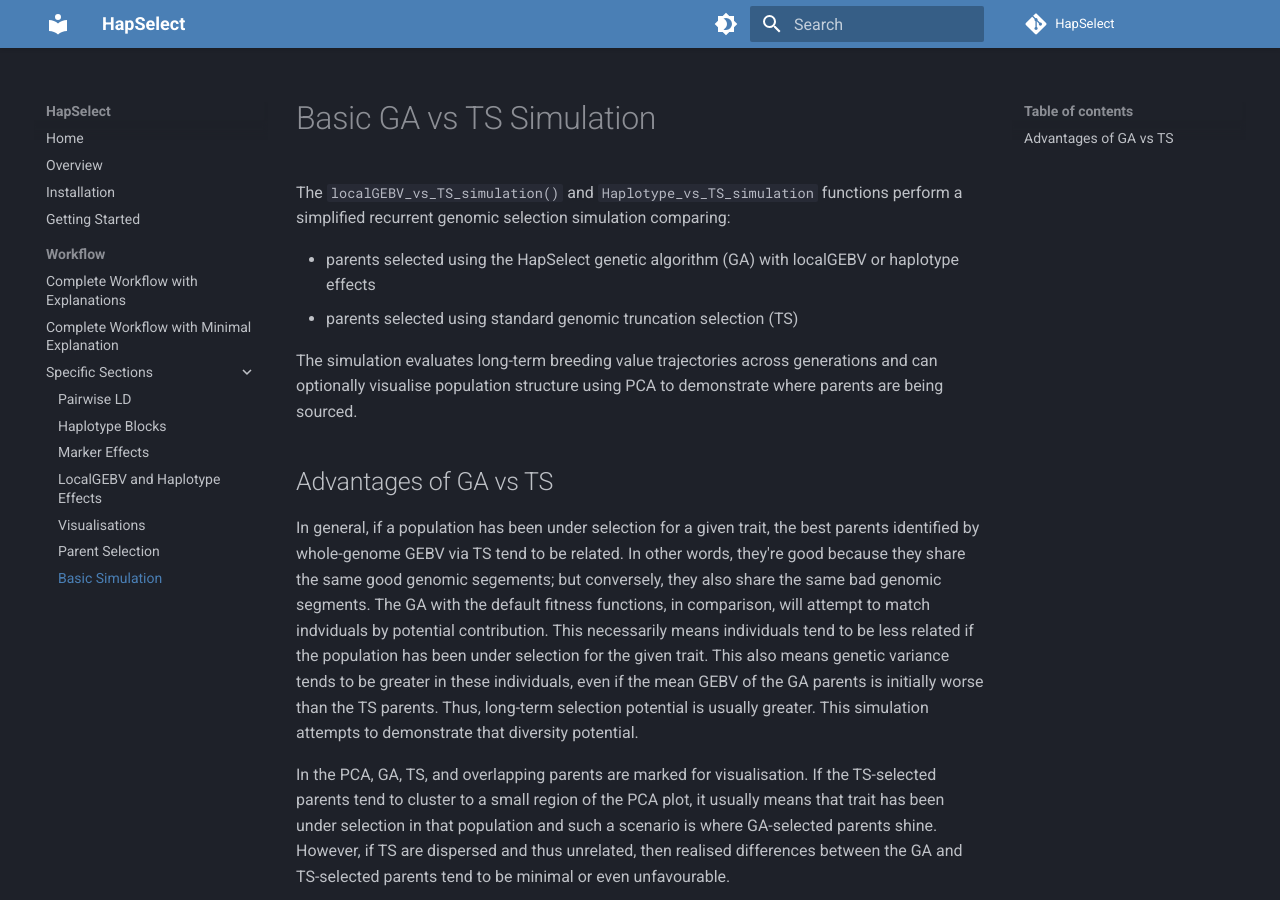
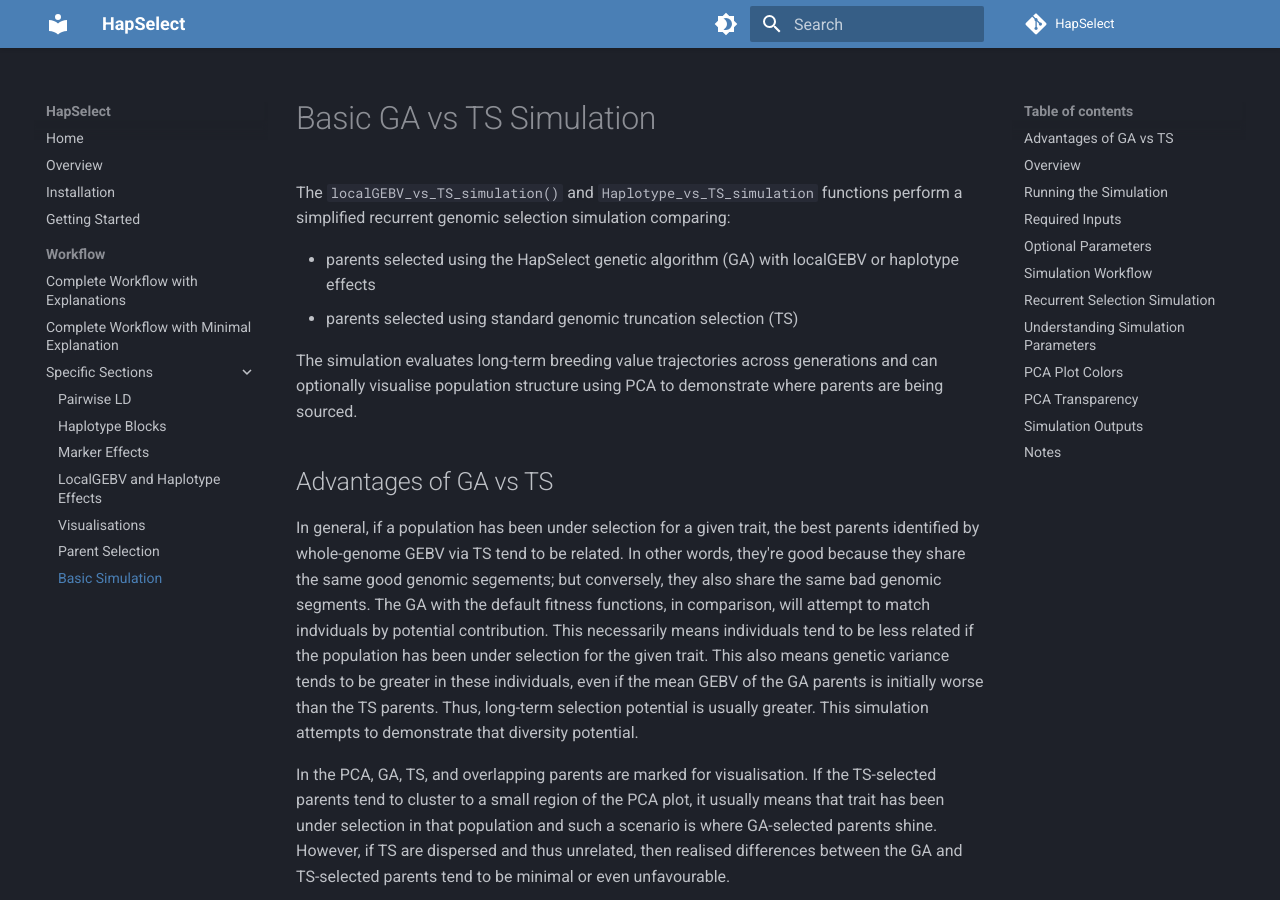
Before and after one commit to wrshf7/HapSelect-Docs, an MkDocs documentation site: the page built from docs/workflow/basic-simulation.md, in a window 1280 px wide and 900 px high. Built offline with MkDocs 1.6.1 and Material for MkDocs 9.7.7, drawn with Linux system fonts in a browser that asks for light colours; comment, search, counter and statistics services are not loaded.

Commit message:
Update basic-simulation.md

````diff
--- a/docs/workflow/basic-simulation.md
+++ b/docs/workflow/basic-simulation.md
@@ -15,7 +15,7 @@
 
 ---
 
-# Overview
+## Overview
 
 The simulation performs the following steps:
 
@@ -36,7 +36,7 @@
 
 ---
 
-# Running the Simulation
+## Running the Simulation
 
 ```r
 #localGEBV
@@ -81,7 +81,7 @@
 
 ---
 
-# Required Inputs
+## Required Inputs
 
 | Parameter | Description |
 |:---|:---|
@@ -92,7 +92,7 @@
 
 ---
 
-# Optional Parameters
+## Optional Parameters
 
 | Parameter | Default | Description |
 |:---|:---|:---|
@@ -110,9 +110,9 @@
 
 ---
 
-# Simulation Workflow
+## Simulation Workflow
 
-## 1. Marker Compatibility Checks
+### 1. Marker Compatibility Checks
 
 The function internally verifies that:
 
@@ -124,7 +124,7 @@
 
 ---
 
-## 2. GEBV Calculation
+### 2. GEBV Calculation
 
 The function computes genomic estimated breeding values (GEBV) using:
 
@@ -143,7 +143,7 @@
 
 ---
 
-## 3. TS Parent Selection
+### 3. TS Parent Selection
 
 Truncation-selected parents are chosen as the individuals with the highest (or lowest when `maximize = FALSE` GEBV values.
 
@@ -161,7 +161,7 @@
 
 ---
 
-## 5. Genetic Map Construction
+### 5. Genetic Map Construction
 
 The simulation requires marker positions in centiMorgans (cM).
 
@@ -169,7 +169,7 @@
 
 ---
 
-### Using a True Genetic Map (Recommended)
+#### Using a True Genetic Map (Recommended)
 
 ```r
 #example of how to supply the genetic map positions
@@ -186,7 +186,7 @@
 
 ---
 
-## Inferring Genetic Positions from Physical Distance
+### Inferring Genetic Positions from Physical Distance
 
 If:
 
@@ -214,7 +214,7 @@
 
 ---
 
-# Recurrent Selection Simulation
+## Recurrent Selection Simulation
 
 The simulation uses the `genomicSimulation` package internally.
 
@@ -229,26 +229,26 @@
 
 ---
 
-# Understanding Simulation Parameters
+## Understanding Simulation Parameters
 
-## `num_gen`
+### `num_gen`
 
 Controls the number of recurrent selection generations.
 
-### Larger Values
+#### Larger Values
 
 - better evaluate long-term gain
 - reveal selection plateaus
 - better assess diversity preservation
 
-### Smaller Values
+#### Smaller Values
 
 - faster simulations
 - emphasize short-term gain
 
 ---
 
-## `num_sim_reps`
+### `num_sim_reps`
 
 Controls the number of independent simulation replicates.
 
@@ -259,7 +259,7 @@
 - random mating patterns
 - random phasing (if using dosage heterozygotes)
 
-### Larger Values
+#### Larger Values
 
 Advantages:
 
@@ -274,11 +274,11 @@
 
 ---
 
-## `num_cross_per_gen`
+### `num_cross_per_gen`
 
 Controls the number of progeny generated each generation.
 
-### Larger Values
+#### Larger Values
 
 Advantages:
 
@@ -294,7 +294,7 @@
 
 ---
 
-## `mean_adjust`
+### `mean_adjust`
 
 Controls genotype centering before GEBV calculation.
 
@@ -311,7 +311,7 @@
 
 ---
 
-## `PCA`
+### `PCA`
 
 If `TRUE`, PCA is performed on the genotype matrix.
 
@@ -331,7 +331,7 @@
 
 ---
 
-# PCA Plot Colors
+## PCA Plot Colors
 
 The `colors` argument must contain exactly four valid R colors in the following order:
 
@@ -356,7 +356,7 @@
 
 ---
 
-# PCA Transparency
+## PCA Transparency
 
 The `alpha` argument controls point transparency on the PCA plot.
 
@@ -379,7 +379,7 @@
 
 ---
 
-# Simulation Outputs
+## Simulation Outputs
 
 If:
 
@@ -400,7 +400,7 @@
 
 ---
 
-## `Simulation_Plot`
+### `Simulation_Plot`
 
 A `ggplot2` trajectory plot showing:
 
@@ -417,7 +417,7 @@
 
 ---
 
-## `PCA_Plot`
+### `PCA_Plot`
 
 A PCA visualisation of the genotype matrix showing selected parents.
 
@@ -429,7 +429,7 @@
 
 ---
 
-## `Simulation_Summary`
+### `Simulation_Summary`
 
 A data frame in long-format giving the mean and standard deviation of simulation replicates at each generation for GA and TS.
 
@@ -441,7 +441,7 @@
 
 ---
 
-## `PCA_df`
+### `PCA_df`
 
 A dataframe containing:
 
@@ -457,7 +457,7 @@
 
 ---
 
-# Notes
+## Notes
 
 - Simulations utilise random mating
 - Selection each generation occurs entirely on GEBV (TS)
````
